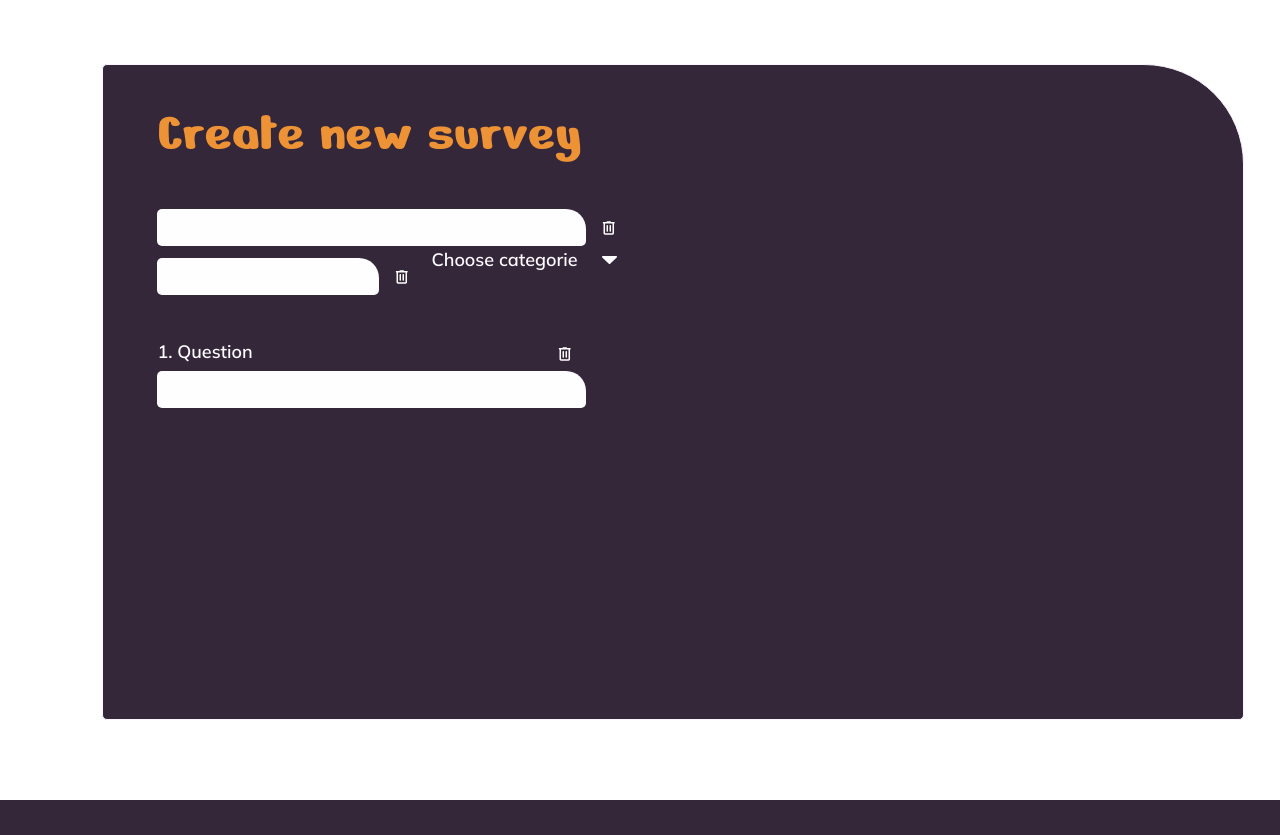
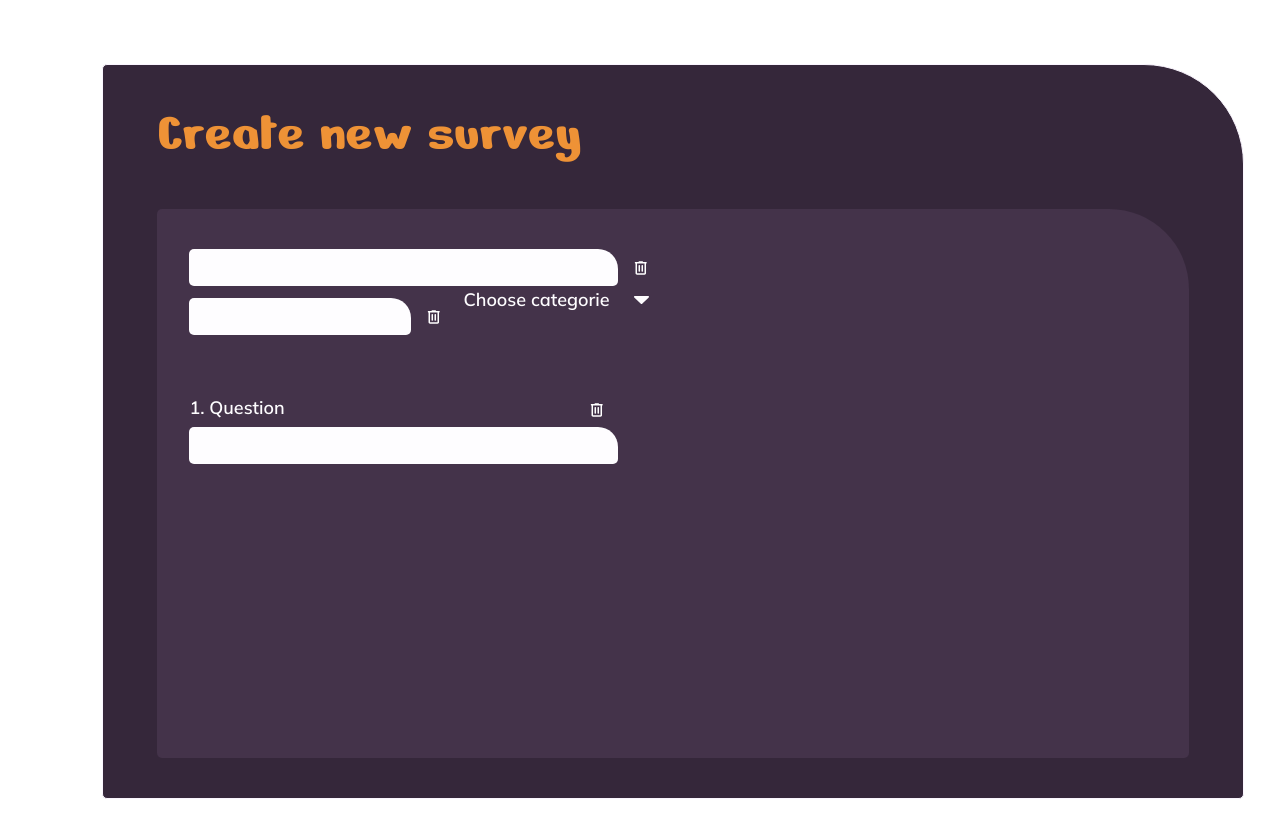
Before and after one commit to FatihYalcin42/PollApp, an Angular app: page /create-survey in a window 1280 px wide. Before the commit the page ends 800 px from the top, so only its background shows below. Built offline with nearby package versions, Linux system fonts and the light colour scheme; a web font is replaced by a local one.

Commit message:
feat: add inner create-survey form surface with fixed dimensions, spacing, and translucent background

```diff
--- a/src/app/pages/create-survey/create-survey-page.html
+++ b/src/app/pages/create-survey/create-survey-page.html
@@ -1,6 +1,7 @@
 <main class="create-survey-page">
   <section class="create-survey-canvas" aria-label="Create survey workspace">
     <h1 class="create-survey-title">Create new survey</h1>
+    <div class="create-survey-form-surface">
       <div class="create-survey-inputs">
         <div class="create-survey-input-row">
           <input class="create-survey-input" type="text" aria-label="Survey title" />
@@ -51,5 +52,6 @@
           <input class="create-survey-input question-block__input" type="text" aria-label="Question text" />
         </div>
       </section>
+    </div>
   </section>
 </main>
--- a/src/app/pages/create-survey/create-survey-page.scss
+++ b/src/app/pages/create-survey/create-survey-page.scss
@@ -47,6 +47,24 @@
   color: #ee9236;
   background: transparent;
   border: 0;
+}
+
+.create-survey-form-surface {
+  width: min(1052px, 100%);
+  max-width: 1052px;
+  min-height: 549px;
+  height: auto;
+  opacity: 1;
+  box-sizing: border-box;
+  display: flex;
+  flex-direction: column;
+  gap: 64px;
+  padding: 40px 32px;
+  border-top-left-radius: 5px;
+  border-top-right-radius: 80px;
+  border-bottom-right-radius: 5px;
+  border-bottom-left-radius: 5px;
+  background: #8e709929;
 }
 
 .create-survey-inputs {
@@ -236,6 +254,7 @@
 }
 
 .question-block {
+  margin-top: 0;
   width: min(429px, 100%);
   display: flex;
   flex-direction: column;
@@ -284,6 +303,11 @@
     top: auto;
   }
 
+  .create-survey-form-surface {
+    min-height: 549px;
+    height: auto;
+  }
+
   .question-block__delete {
     top: -28px;
     right: 2px;
```
Lines whose indentation alone changed are shown as unchanged.
